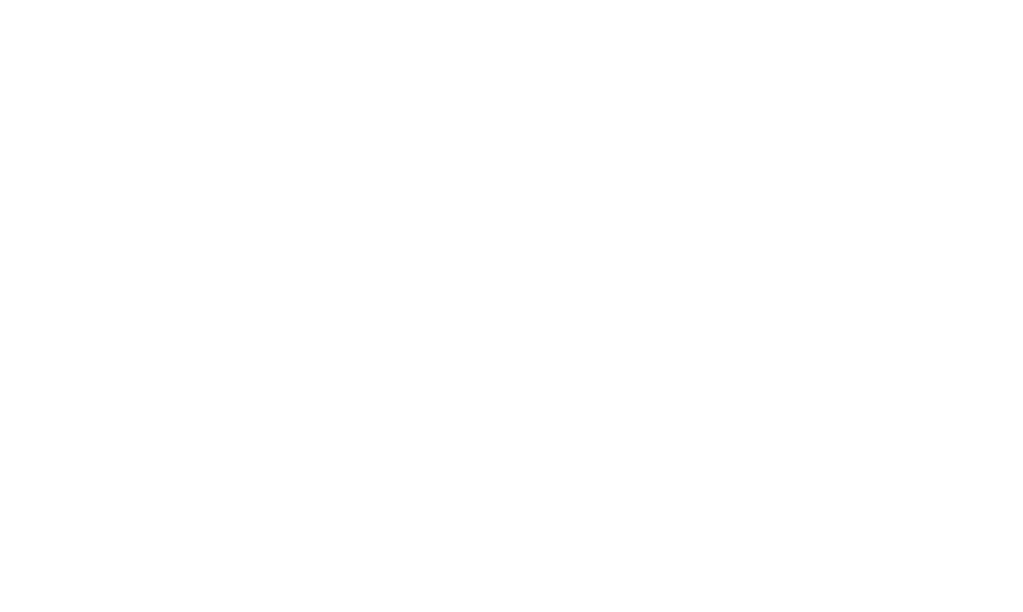
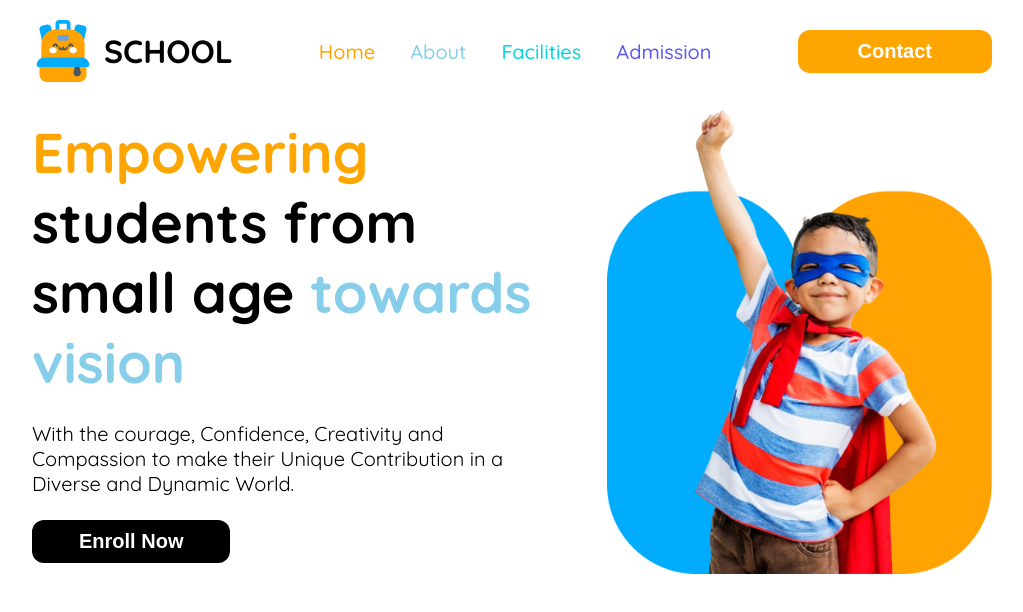
Before and after one commit to mdeyasinbhuiya/Assignment-Two, a plain HTML site: page index.html in a window 1280 px wide. Shown: the whole page, without its empty margins (128-1151 px from the left). Drawn offline with Linux system fonts and the light colour scheme; a web font is replaced by a local one.

Commit message:
header section added

```diff
--- a/index.html
+++ b/index.html
@@ -7,6 +7,40 @@
     <link rel="stylesheet" href="style.css">
 </head>
 <body>
+    <header>
+            <nav class="navbar">
+                <div class="logo">
+                    <img src="assets/logo.png" alt="">
+                    <h2 class="hide-on-mobile">SCHOOL</h2>
+                </div>
+                <ul>
+                    <li class="hide-on-mobile"><a href="#" class="link-1">Home</a></li>
+                    <li class="hide-on-mobile"><a href="#" class="link-2">About</a></li>
+                    <li class="hide-on-mobile"><a href="#" class="link-3">Facilities</a></li>
+                    <li class="hide-on-mobile"><a href="#" class="link-4">Admission</a></li>
+                    <li class="hide-on-decstop"><button class="menu"><svg xmlns="http://www.w3.org/2000/svg" height="30px" viewBox="0 -960 960 960" width="30px" fill="#000000"><path d="M120-240v-80h720v80H120Zm0-200v-80h720v80H120Zm0-200v-80h720v80H120Z"/></svg></button></li>
+                </ul>
+                <button class="contact hide-on-mobile"> Contact </button>
+            </nav>
+            <hr class="hide-on-decstop">
 
+            <div class="banner">
+                <div class="banner-content">
+                    <h1 class="banner-title"><span class="orange">Empowering</span><br>
+                        students from small age <span class="sky-blue">towards vision</span></h1>
+                    <p class="banner-description">With the courage, Confidence, Creativity and Compassion to make their Unique Contribution in a Diverse and Dynamic World.</p>
+                    <button class="banner-btn">Enroll Now</button>
+                </div>
+                <div class="banner-pic">
+                    <img src="assets/hero-kids.png" alt="">
+                </div>
+            </div>
+    </header>
+    <main>
+
+    </main>
+    <footer>
+
+    </footer>
 </body>
 </html>
--- a/style.css
+++ b/style.css
@@ -0,0 +1,191 @@
+@import url('https://fonts.googleapis.com/css2?family=Azeret+Mono:ital,wght@0,100..900;1,100..900&family=Fira+Sans:ital,wght@0,100;0,200;0,300;0,400;0,500;0,600;0,700;0,800;0,900;1,100;1,200;1,300;1,400;1,500;1,600;1,700;1,800;1,900&family=Merriweather:ital,wght@0,300;0,400;0,700;0,900;1,300;1,400;1,700;1,900&family=Poppins:ital,wght@0,100;0,200;0,300;0,400;0,500;0,600;0,700;0,800;0,900;1,100;1,200;1,300;1,400;1,500;1,600;1,700;1,800;1,900&family=Quicksand:wght@300..700&family=Work+Sans:ital,wght@0,100..900;1,100..900&display=swap');
+
+
+*{
+    margin: 0;
+    padding: 0;
+}
+body{
+    font-family:  "Quicksand", serif;
+}
+/* shared class */
+
+
+/* navbar start*/
+
+.navbar{
+    width: 75vw;
+    margin: 20px auto;
+    display: flex;
+    justify-content: space-between;
+    align-items: center;
+}
+.logo{
+    display: flex;
+    justify-content: center;
+    align-items: center;
+    gap: 10px;
+}
+.logo h2{
+    font-size: 2rem;
+    font-weight: bold;
+}
+.navbar ul{
+    display: flex;
+    list-style: none;
+    gap:35px;
+}
+.navbar a{
+    text-decoration: none;
+    font-size: 1.25rem;
+    font-weight: 500;
+}
+.link-1{
+    color: orange;
+}
+.link-2{
+    color: skyblue;
+}
+.link-3{
+    color: #05D4DF;
+}
+.link-4{
+    color: #5D58EF;
+}
+.contact{
+    font-size: 1.25rem;
+    font-weight: 600;
+    padding: 10px 60px;
+    color: white;
+    background-color: orange;
+    border: none;
+    border-radius: 12px;
+}
+.menu{
+    background: transparent;
+    border: none;
+    cursor: pointer;
+    /* text-align: center;
+    align-items: center;
+    align-content: center; */
+}
+.hide-on-decstop{
+    display: none;
+}
+header hr{
+    color: orange;
+}
+
+@media screen and (max-width:576px) {
+    .navbar{
+        width: 90vw;
+    }
+    .hide-on-mobile{
+      display: none;
+    }
+    .hide-on-decstop{
+        display: block;
+    }
+}
+@media screen and (max-width:992px) and (min-width:576px) {
+    .navbar{
+        flex-direction: column;
+        /* width: 90vw; */
+    }
+    header button{
+        display: none;
+        gap: 100px;
+    }
+    .navbar ul{
+        gap:50px;
+        margin-top: 10px;
+    }
+
+}
+
+/* navbar complete */
+/* banner section start from here */
+
+.banner{
+    display: flex;
+    width: 75vw;
+    margin: 10px auto 0px;
+    align-items: center;
+    gap: 50px;
+}
+.banner-content{
+    width: 640px
+}
+.banner-title{
+    font-size: 3.5rem;
+    margin-bottom: 24px;
+    font-weight: bold;
+}
+.banner-pic img{
+    width: 100%;
+}
+.orange{
+    color: orange;
+}
+.sky-blue{
+    color: skyblue;
+}
+.banner-description{
+    font-size: 1.25rem;
+    margin-bottom: 24px;
+}
+.banner-btn{
+    color: white;
+    background-color: black;
+    border: none;
+    border-radius: 12px;
+    font-size: 1.25rem;
+    font-weight: bold;
+    padding: 10px 47px;
+    cursor: pointer;
+}
+
+@media screen and (max-width:576px) {
+    .banner{
+        flex-direction: column-reverse;
+        width: 90vw;
+        text-align: center;
+        margin-bottom: 40px;
+    }
+    .banner-content{
+        width: 90vw;
+    }
+    .banner-title{
+        font-size:2rem ;
+        font-weight: bold;
+    }
+    .banner-description{
+        font-size: 0.87rem;
+        font-weight: 500;
+        margin-bottom: 18px;
+
+    }
+    .banner-btn{
+        font-size: 1rem;
+        padding: 6px 24px;
+    }
+}
+@media screen and (max-width:992px) and (min-width:576px) {
+    .banner{
+        flex-direction: column-reverse;
+        width: 90vw;
+        text-align: center;
+        margin-bottom: 40px;
+        height: auto;
+    }
+    .banner-content{
+        width: 90vw;
+    }
+    .banner-btn{
+        display: block;
+        margin: auto;
+    }
+
+}
+
+/* header section complete */
```
Also changed, not shown: menu_24dp_000000_FILL0_wght400_GRAD0_opsz24.svg (added).
